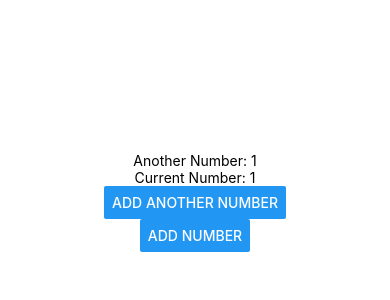
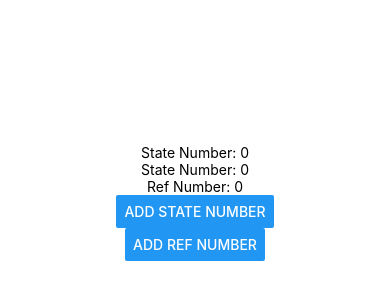
Before and after one commit to mdeamf/react-native-hooks, a React Native app: screen / in a window 390 px wide. Shown: the part 220-520 px from the top of the page. Built offline with nearby package versions, Linux system fonts and the light colour scheme.

Commit message:
feat: creating UseRefComponent

```diff
--- a/App.js
+++ b/App.js
@@ -5,6 +5,7 @@ import { UseCallbackComponent } from './src/components/UseCallbackComponent';
 import { UseEffectCleaningComponent } from './src/components/UseEffectCleaningComponent';
 import { UseEffectComponent } from './src/components/UseEffectComponent';
 import { UseMemoComponent } from './src/components/UseMemoComponent';
+import { UseRefComponent } from './src/components/UseRefComponent';
 
 export default function App() {
   return (
@@ -15,7 +16,9 @@ export default function App() {
 
       {/* <UseMemoComponent /> */}
 
-      <UseCallbackComponent />
+      {/* <UseCallbackComponent /> */}
+
+      <UseRefComponent />
       <StatusBar style="auto" />
     </View>
   );
--- /dev/null
+++ b/src/components/UseRefComponent.js
@@ -0,0 +1,38 @@
+import React, { useState, useEffect, useRef } from 'react';
+import { Button, Text } from 'react-native';
+
+const LOG = '[USE REF COMPONENT]';
+
+export const UseRefComponent = () => {
+  const [stateNumber, setStateNumber] = useState(0);
+  const refNumber = useRef(0)
+  const setRefNumber = () => {
+    refNumber.current += 1
+    console.log(LOG, 'refNumber updated', refNumber)
+  }
+
+  const refText = useRef();
+
+  useEffect(() => {
+    console.log(LOG, 'mounted');
+  }, []);
+
+  useEffect(() => {
+    console.log(LOG, 'updated');
+    console.log(LOG, 'refText', refText);
+  });
+
+  useEffect(() => {
+    console.log(LOG, 'stateNumber updated', stateNumber);
+  }, [stateNumber]);
+
+  return (
+    <>
+      <Text ref={refText}>State Number: {stateNumber}</Text>
+      <Text>State Number: {stateNumber}</Text>
+      <Text>Ref Number: {refNumber.current}</Text>
+      <Button title="Add State Number" onPress={() => setStateNumber(stateNumber + 1)}/>
+      <Button title="Add Ref Number" onPress={() => setRefNumber() }/>
+    </>
+  )
+};
```
